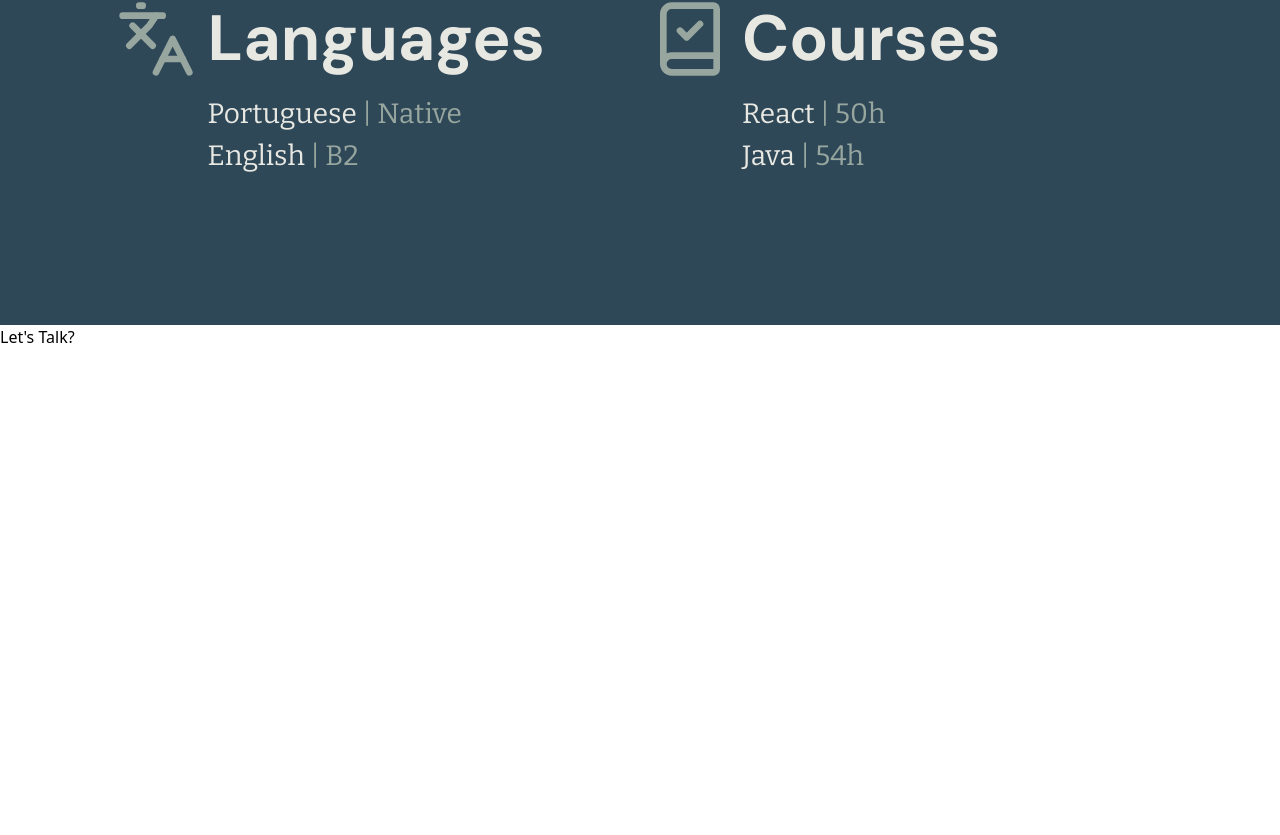
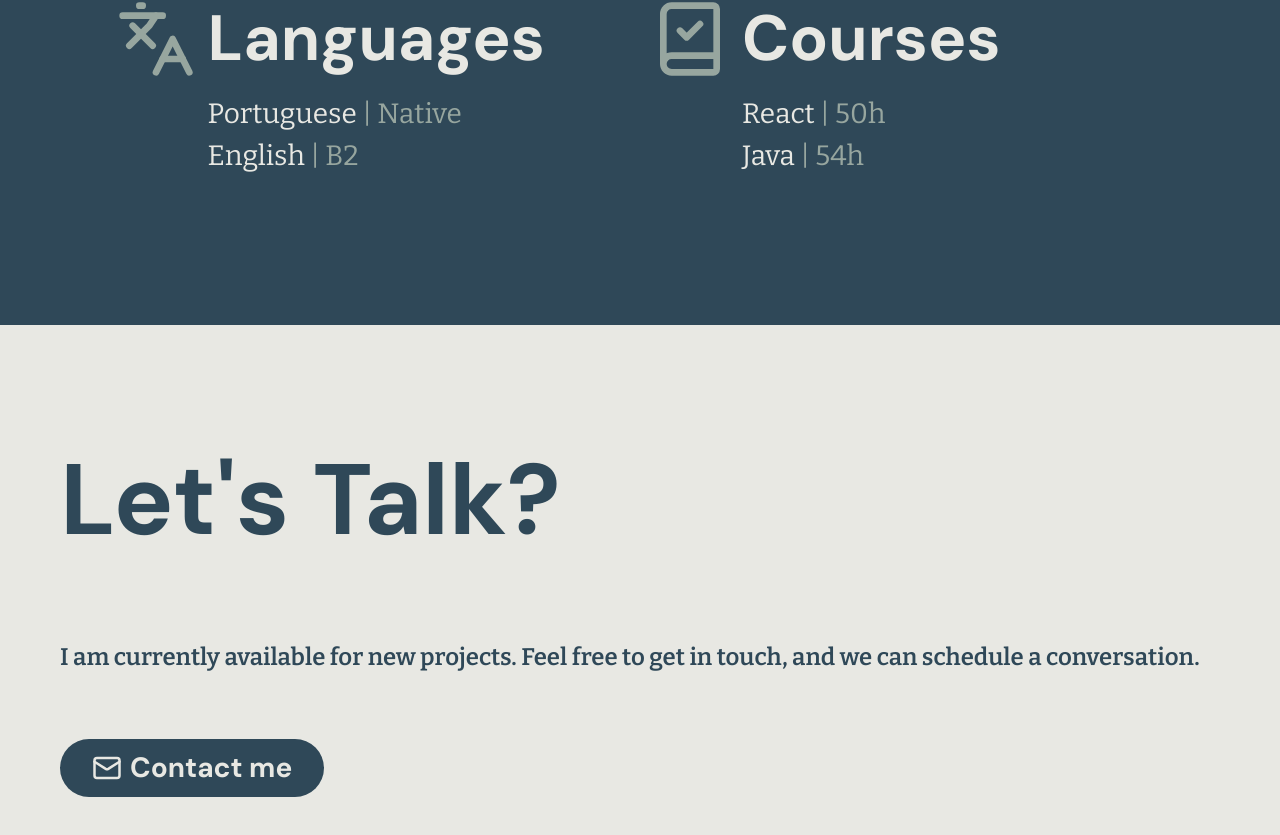
Before and after one commit to luiz-feliph/portfolio, a React (Vite) app: page / in a window 1280 px wide. Shown: the part 4568-5403 px from the top of the page. Before the commit the page ends 4917 px from the top, so only its background shows below. Built offline with nearby package versions, Linux system fonts and the light colour scheme; no server answers.

Commit message:
Contact section finished

```diff
--- a/src/components/Home/Contact.tsx
+++ b/src/components/Home/Contact.tsx
@@ -1,9 +1,32 @@
+import { Mail } from "lucide-react";
+
 function Contact() {
   return (
-    <div>
-      Let's Talk?
+    <div
+      className="bg-off-white px-[20px] py-[64px] sm:px-[40px] sm:py-[100px] lg:px-[60px] xl:pb-[148px] 2xl:pb-[200px]"
+      id="contact"
+    >
+      <h1 className="self-start mb-[32px] font-dm-sans text-[60px] font-bold text-deep-teal cursor-default sm:mb-[48px] sm:text-[80px] lg:mb-[64px] lg:text-[100px] 2xl:text-[120px]">
+        Let's Talk?
+      </h1>
+      <p
+        className="font-bitter text-[14px] font-semibold text-deep-teal text-justify hyphens-auto mb-[32px] sm:text-[18px] md:mb-[48px] lg:mb-[64px] lg:text-[20px] xl:text-[24px] 2xl:text-[28px]"
+        lang="en"
+      >
+        I am currently available for new projects. Feel free to get in touch,
+        and we can schedule a conversation.
+      </p>
+      <a
+        href="mailto:luizfelipe01.2007@gmail.com"
+        className="inline-flex items-center gap-[8px] bg-deep-teal font-dm-sans text-[18px] font-bold text-off-white px-[18px] py-[8px] rounded-full sm:px-[24px] sm:text-[22px] md:px-[28px] md:text-[24px] lg:px-[32px] lg:text-[28px]
+        hover:bg-steel-blue duration-300
+        "
+      >
+        <Mail className="lg:w-[30px] lg:h-[30px]"/>
+        Contact me
+      </a>
     </div>
-  )
+  );
 }
 
 export default Contact;
--- a/src/components/Home/Education.tsx
+++ b/src/components/Home/Education.tsx
@@ -4,7 +4,7 @@ import { Languages, BookCheck } from "lucide-react";
 function Education() {
   return (
     <div
-      className="flex flex-col items-center justify-between gap-[32px] cursor-default bg-deep-teal px-[20px] py-[64px] sm:px-[40px] sm:py-[100px] lg:px-[60px] xl:pb-[148px] 2xl:pb-[200px]"
+      className="flex flex-col items-center gap-[32px] cursor-default bg-deep-teal px-[20px] py-[64px] sm:px-[40px] sm:py-[100px] lg:px-[60px] xl:pb-[148px] 2xl:pb-[200px]"
       id="education"
     >
       <h1 className="self-start mb-[32px] font-dm-sans text-[60px] font-bold text-off-white sm:mb-[48px] sm:text-[80px] lg:mb-[64px] lg:text-[100px] 2xl:text-[120px]">
```
